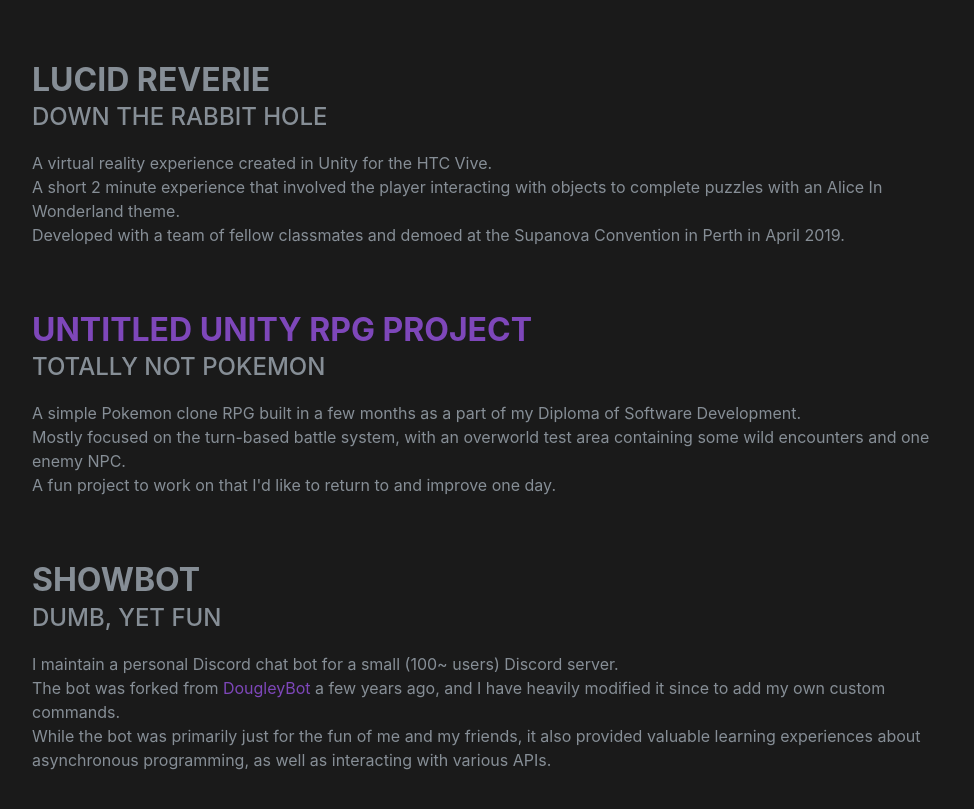
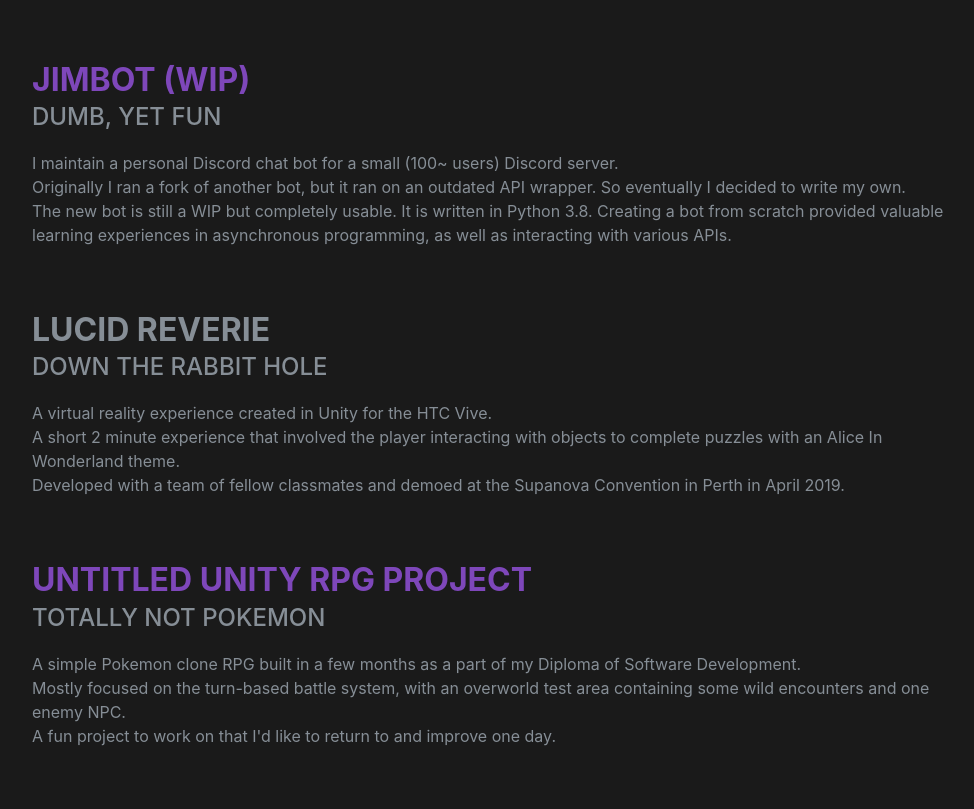
Before and after one commit to NeighbourJim/NeighbourJim.github.io, a plain HTML site: page index.html in a window 1280 px wide. Shown: the part 1290-2099 px from the top of the page, without its empty margins (288-1262 px from the left). Drawn offline with Linux system fonts and the light colour scheme; a web font is replaced by a local one.

Commit message:
Updated Discord Bot section to link to GitHub repo

```diff
--- a/index.html
+++ b/index.html
@@ -100,6 +100,15 @@
           </div>
         </div>
 
+		<div class="resume-item d-flex flex-column flex-md-row justify-content-between mb-5">
+          <div class="resume-content">
+            <h3 class="mb-0"><a href="https://github.com/NeighbourJim/JimBot">JimBot (WIP)</a></h3>
+            <div class="subheading mb-3">Dumb, Yet Fun</div>
+            <p>I maintain a personal Discord chat bot for a small (100~ users) Discord server.</br>
+			Originally I ran a fork of another bot, but it ran on an outdated API wrapper. So eventually I decided to write my own. </br> The new bot is still a WIP but completely usable. It is written in Python 3.8. Creating a bot from scratch provided valuable learning experiences in asynchronous programming, as well as interacting with various APIs.</p>
+          </div>
+        </div>
+
         <div class="resume-item d-flex flex-column flex-md-row justify-content-between mb-5">
           <div class="resume-content">
             <h3 class="mb-0">Lucid Reverie</h3>
@@ -117,16 +126,6 @@
             <p>A simple Pokemon clone RPG built in a few months as a part of my Diploma of Software Development.</br>
 			Mostly focused on the turn-based battle system, with an overworld test area containing some wild encounters and one enemy NPC.</br>
 			A fun project to work on that I'd like to return to and improve one day.</p>
-          </div>
-        </div>
-
-		<div class="resume-item d-flex flex-column flex-md-row justify-content-between mb-5">
-          <div class="resume-content">
-            <h3 class="mb-0">ShowBot</h3>
-            <div class="subheading mb-3">Dumb, Yet Fun</div>
-            <p>I maintain a personal Discord chat bot for a small (100~ users) Discord server.</br>
-			The bot was forked from <a href="https://github.com/Dougley/DougleyBot">DougleyBot</a> a few years ago, and I have heavily modified it since to add my own custom commands.</br>
-			While the bot was primarily just for the fun of me and my friends, it also provided valuable learning experiences about asynchronous programming, as well as interacting with various APIs.</p>
           </div>
         </div>
 
```
